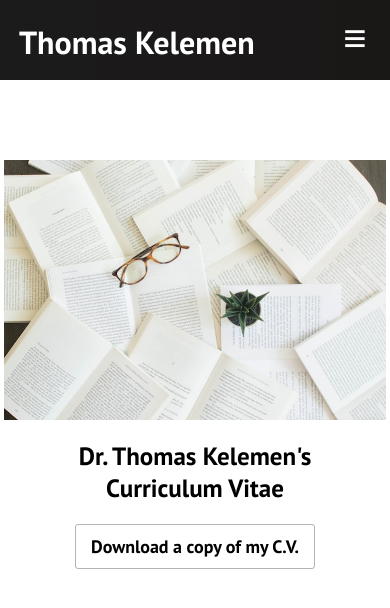
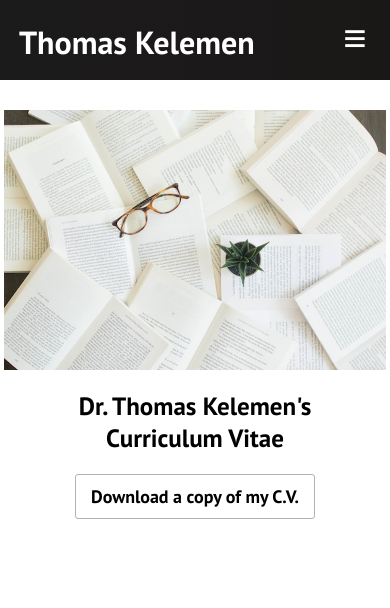
Before and after one commit to jButters7/Tom, a React (Create React App) app: page /cv in a window 390 px wide. Shown: the top 608 px of the page. Built offline with nearby package versions, Linux system fonts and the light colour scheme.

Commit message:
mobile cv fix

```diff
--- a/src/components/css/CV.css
+++ b/src/components/css/CV.css
@@ -36,6 +36,8 @@
 @media screen and (max-width: 960px) {
   .cv_container {
     flex-direction: column;
+    padding: 10px 40px;
+
   }
 
   .cv_image {
```
